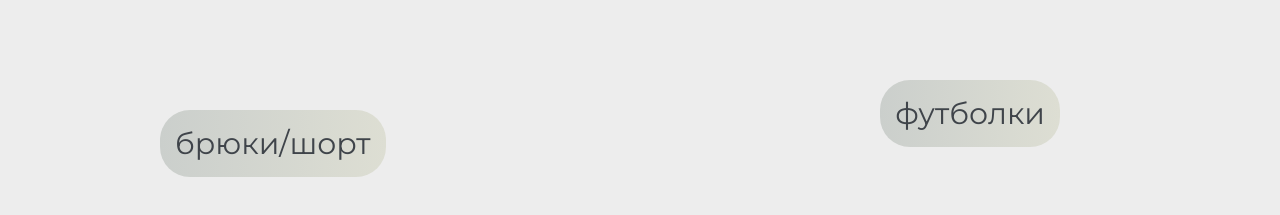
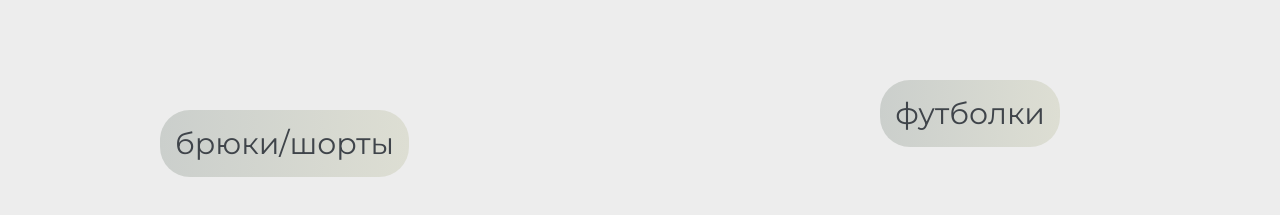
Before and after one commit to MaxBugakov/Tsarevskaya, a plain HTML site: page main-page/index.html in a window 1280 px wide. Shown: the part 880-1095 px from the top of the page. Drawn offline with Linux system fonts and the light colour scheme.

Commit message:
commit 1

```diff
--- a/main-page/index.html
+++ b/main-page/index.html
@@ -54,7 +54,7 @@
     <div class="marquee-text"><marquee scrollamount="20" direction="left">nothing personal, only clothes.</marquee></div>
 
     <div class="second-menu element-animation">
-        <a  href=""><span>брюки/шорт</span></a>
+        <a  href=""><span>брюки/шорты</span></a>
         <a class="" href=""><span>футболки</span></a>
         <a class="" href=""><span>рубашки</span></a>
         <a class="" href=""><span>нижнее белье</span></a>
```
